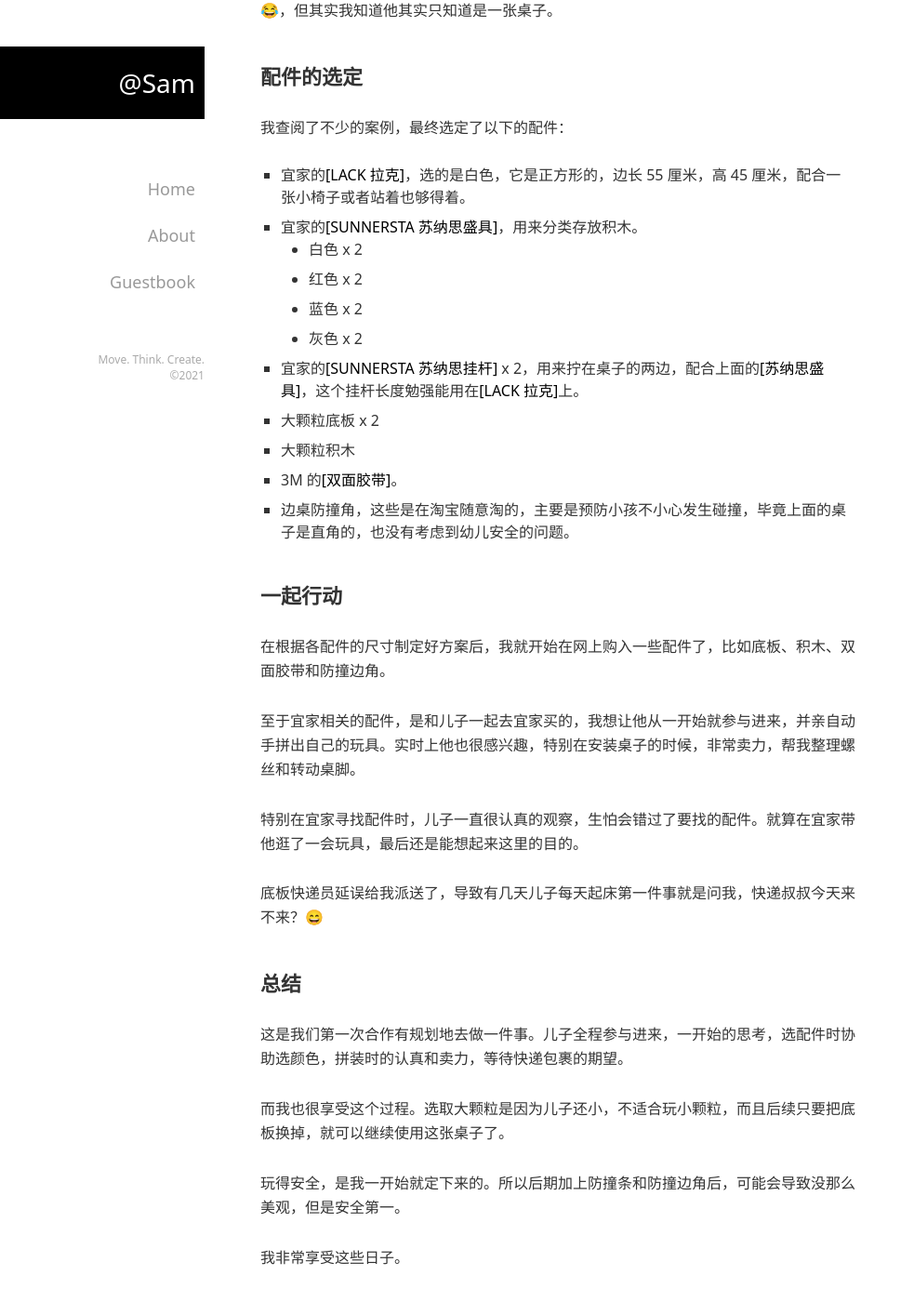
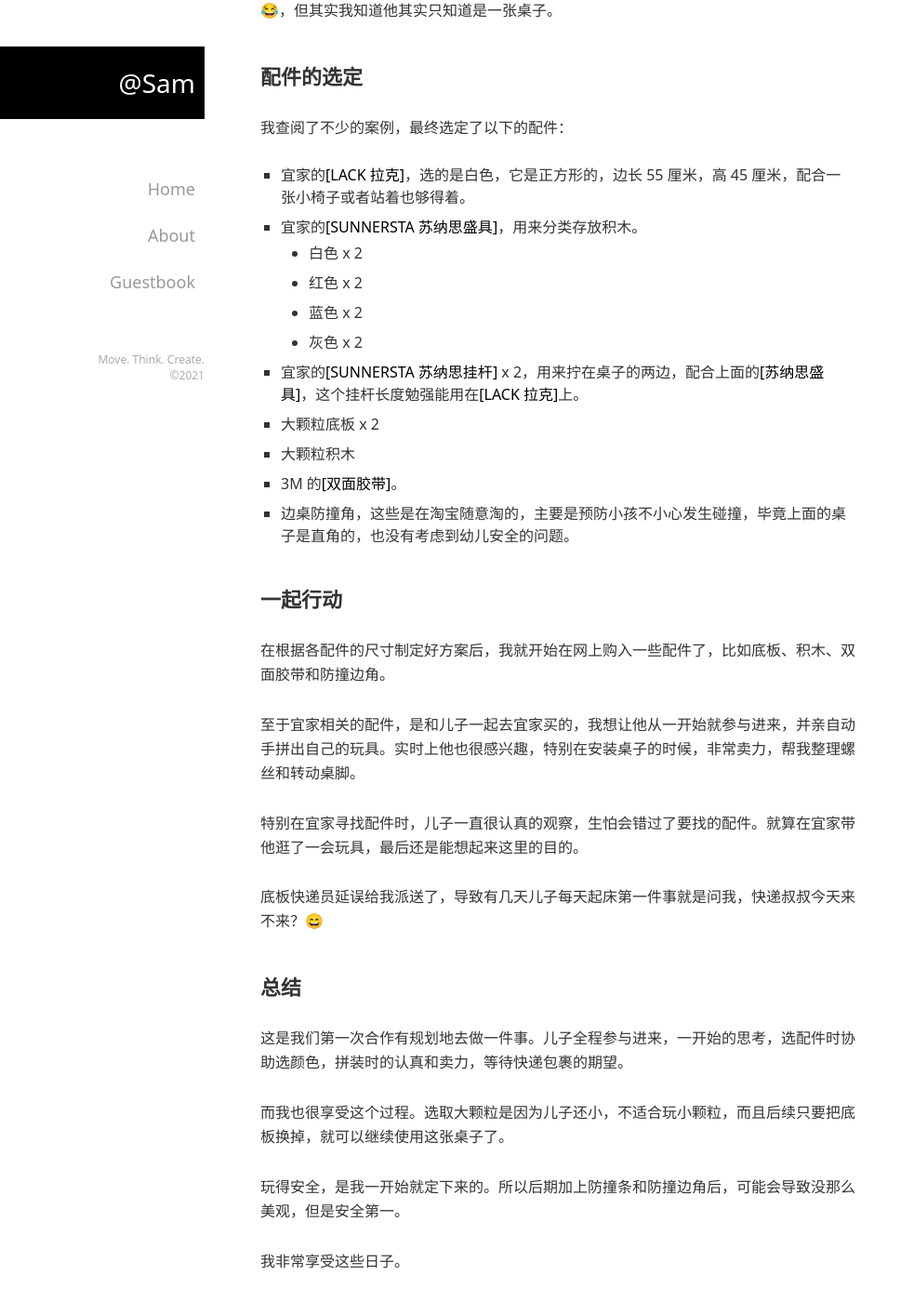
Before and after one commit to samzeng/samzeng.github.io, a Jekyll site: the page built from _posts/2019-11-15-lego-desk.md, in a window 1280 px wide and 1400 px high, scrolled down 1273 px. Shown: the whole window at 93% size, without its empty margins (0-983 px from the left). Built offline with Jekyll 4.4.1, drawn with Linux system fonts in a browser that asks for light colours; comment, search, counter and statistics services are not loaded.

Commit message:
Update main.css
Fine-tuning gaps in nested lists

```diff
--- a/assets/main.css
+++ b/assets/main.css
@@ -220,7 +220,7 @@ body {
 }
 .typography li ul,
 .typography li ol {
-  margin-top: 0;
+  margin-top: 4px;
   margin-bottom: 0;
   margin-left: 14px;
 }
```
